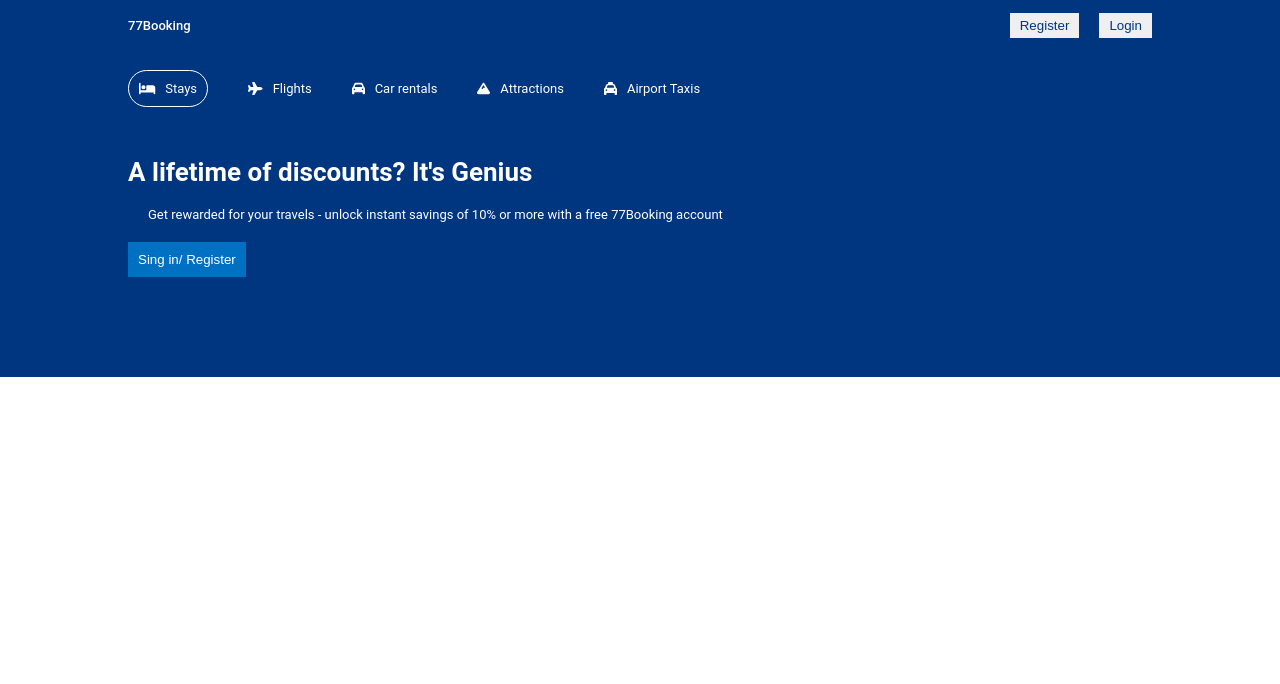
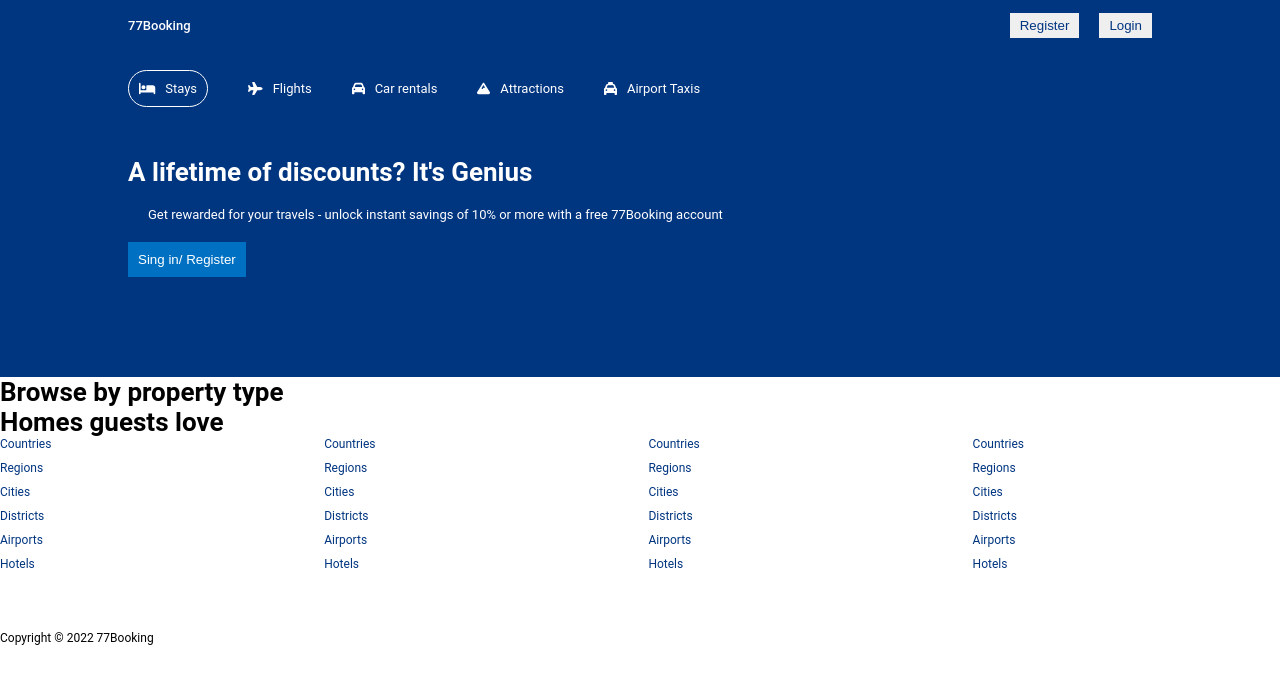
Before and after one commit to TruongDayx2/Booking, a React (Create React App) app in the folder booking/: page / in a window 1280 px wide. Shown: the top 684 px of the page. Built offline with nearby package versions, Linux system fonts and the light colour scheme.

Commit message:
footer design

```diff
--- /dev/null
+++ b/booking/src/components/footer/Footer.jsx
@@ -0,0 +1,45 @@
+import React from 'react'
+
+const Footer = () => {
+  return (
+    <div className='footer'>
+        <div className="footer__lists">
+            <ul className="footer__lists__list">
+                <li className="footer__lists__list__item">Countries</li>
+                <li className="footer__lists__list__item">Regions</li>
+                <li className="footer__lists__list__item">Cities</li>
+                <li className="footer__lists__list__item">Districts</li>
+                <li className="footer__lists__list__item">Airports</li>
+                <li className="footer__lists__list__item">Hotels</li>
+            </ul>
+            <ul className="footer__lists__list">
+                <li className="footer__lists__list__item">Countries</li>
+                <li className="footer__lists__list__item">Regions</li>
+                <li className="footer__lists__list__item">Cities</li>
+                <li className="footer__lists__list__item">Districts</li>
+                <li className="footer__lists__list__item">Airports</li>
+                <li className="footer__lists__list__item">Hotels</li>
+            </ul>
+            <ul className="footer__lists__list">
+                <li className="footer__lists__list__item">Countries</li>
+                <li className="footer__lists__list__item">Regions</li>
+                <li className="footer__lists__list__item">Cities</li>
+                <li className="footer__lists__list__item">Districts</li>
+                <li className="footer__lists__list__item">Airports</li>
+                <li className="footer__lists__list__item">Hotels</li>
+            </ul>
+            <ul className="footer__lists__list">
+                <li className="footer__lists__list__item">Countries</li>
+                <li className="footer__lists__list__item">Regions</li>
+                <li className="footer__lists__list__item">Cities</li>
+                <li className="footer__lists__list__item">Districts</li>
+                <li className="footer__lists__list__item">Airports</li>
+                <li className="footer__lists__list__item">Hotels</li>
+            </ul>
+        </div>
+        <div className="footer__copyright">Copyright © 2022 77Booking</div>
+    </div>
+  )
+}
+
+export default Footer
--- a/booking/src/pages/home/Home.jsx
+++ b/booking/src/pages/home/Home.jsx
@@ -1,4 +1,5 @@
 import React from 'react'
+import Footer from '../../components/footer/Footer'
 import Header from '../../components/header/Header'
 import Navbar from '../../components/navbar/Navbar'
 
@@ -7,6 +8,11 @@ const Home = () => {
     <div>
       <Navbar />
       <Header />
+      <div className="homeContainer">
+        <h1 className="homeTitle">Browse by property type</h1>
+        <h1 className="homeTitle">Homes guests love</h1>
+        <Footer/>
+      </div>
     </div>
   )
 }
--- /dev/null
+++ b/booking/src/sass/components/_footer.scss
@@ -0,0 +1,23 @@
+.footer{
+    width: 100%;
+    width: 1024px;
+    font-size: 12px;
+
+    &__lists{
+        width: 100%;
+        display: flex;
+        justify-content: space-between;
+        margin-bottom: 50px;
+
+        &__list{
+            list-style: none;
+            padding: 0;
+
+            &__item{
+                margin-bottom: 10px;
+                color: $main-color;
+                cursor: pointer;
+            }
+        }
+    }
+}
--- a/booking/src/sass/index.scss
+++ b/booking/src/sass/index.scss
@@ -4,3 +4,4 @@
 
 @import './components/navbar';
 @import './components/header';
+@import './components/footer';
```
